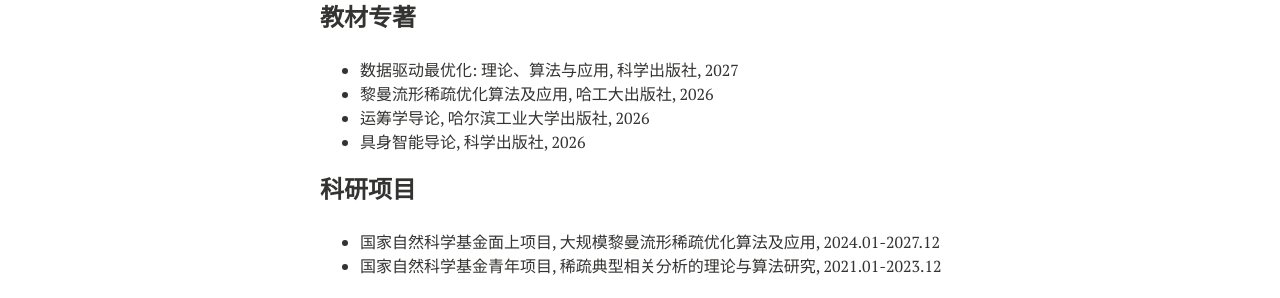
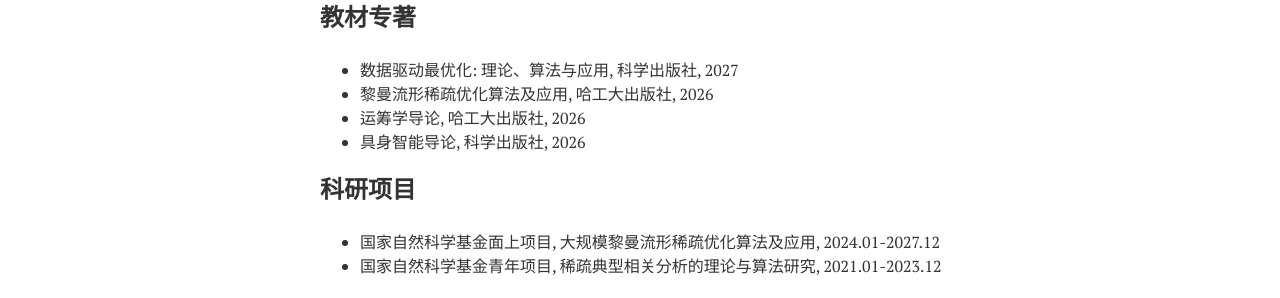
Before and after one commit to xianchaoxiu/xianchaoxiu.github.io, a Jekyll site: the page built from chinese/index.md, in a window 1280 px wide. Shown: the part 613-911 px from the top of the page. Built offline with Jekyll 4.4.1, drawn with Linux system fonts in a browser that asks for light colours; nearby versions of some CDN libraries.

Commit message:
Update index.md

```diff
--- a/chinese/index.md
+++ b/chinese/index.md
@@ -31,7 +31,7 @@ share: false
 ### 教材专著
 * 数据驱动最优化: 理论、算法与应用, 科学出版社, 2027 <br>
 * 黎曼流形稀疏优化算法及应用, 哈工大出版社, 2026 <br>
-* 运筹学导论, 哈尔滨工业大学出版社, 2026 <br>
+* 运筹学导论, 哈工大出版社, 2026 <br>
 * 具身智能导论, 科学出版社, 2026 <br>
 
 
```
